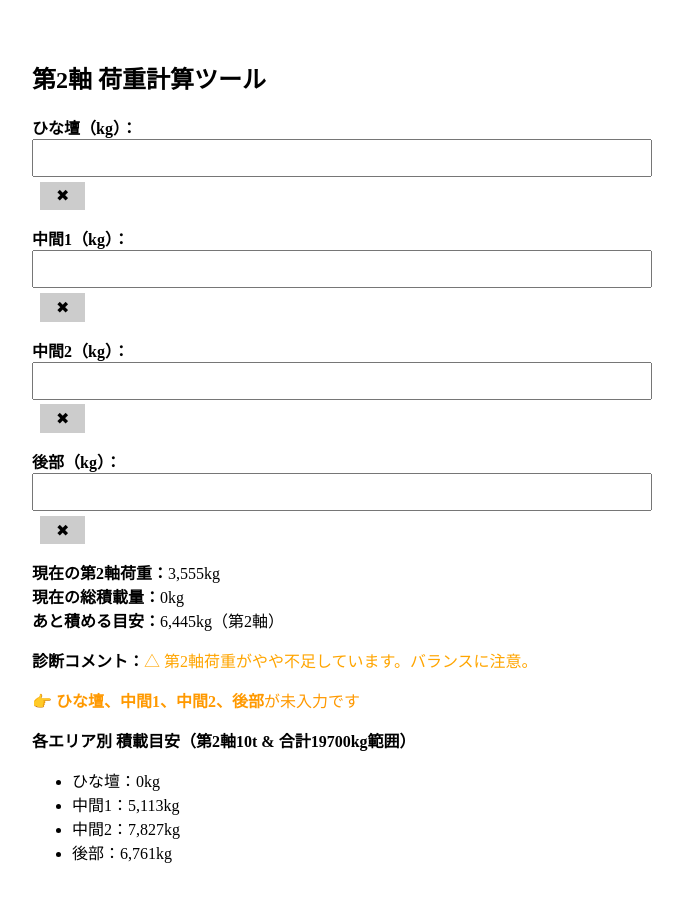
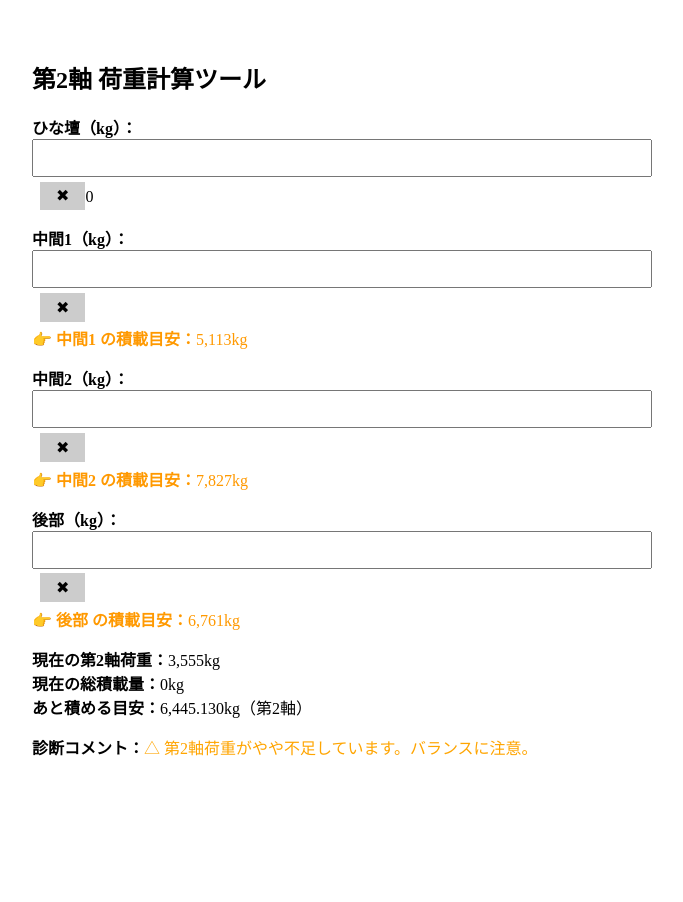
Before and after one commit to Toyotayusou1111/-, a React (Create React App) app: page / in a window 1280 px wide. Shown: the top 902 px of the page, without its empty margins (308-991 px from the left). After the commit the page ends 800 px from the top, so only its background shows below. Built offline with nearby package versions, Linux system fonts and the light colour scheme.

Commit message:
Update App.js

```diff
--- a/src/App.js
+++ b/src/App.js
@@ -130,6 +130,12 @@ export default function App() {
           >
             ✖
           </button>
+          {recommended[key] && (
+            <div style={{ color: "#FF9900", marginTop: "0.3rem" }}>
+              👉 <strong>{key} の積載目安：</strong>
+              {recommended[key].toLocaleString()}kg
+            </div>
+          )}
         </div>
       ))}
 
@@ -143,7 +149,9 @@ export default function App() {
       </div>
       <div>
         <strong>あと積める目安：</strong>
-        {Math.round(remainingAxle).toLocaleString()}kg（第2軸）
+        {remainingAxle.toLocaleString(undefined, {
+          minimumFractionDigits: 3,
+        })}kg（第2軸）
       </div>
       <div style={{ marginTop: "1rem" }}>
         <strong>診断コメント：</strong>
@@ -160,25 +168,6 @@ export default function App() {
           {diagnosis}
         </span>
       </div>
-
-      {emptyAreas.length > 0 && (
-        <div style={{ marginTop: "1rem", color: "#FF9900" }}>
-          👉 <strong>{emptyAreas.join("、")}</strong>が未入力です
-        </div>
-      )}
-
-      {Object.keys(recommended).length > 0 && (
-        <div style={{ marginTop: "1rem" }}>
-          <strong>各エリア別 積載目安（第2軸10t & 合計19700kg範囲）</strong>
-          <ul>
-            {Object.entries(recommended).map(([key, val]) => (
-              <li key={key}>
-                {key}：{val.toLocaleString()}kg
-              </li>
-            ))}
-          </ul>
-        </div>
-      )}
     </div>
   );
 }
```
